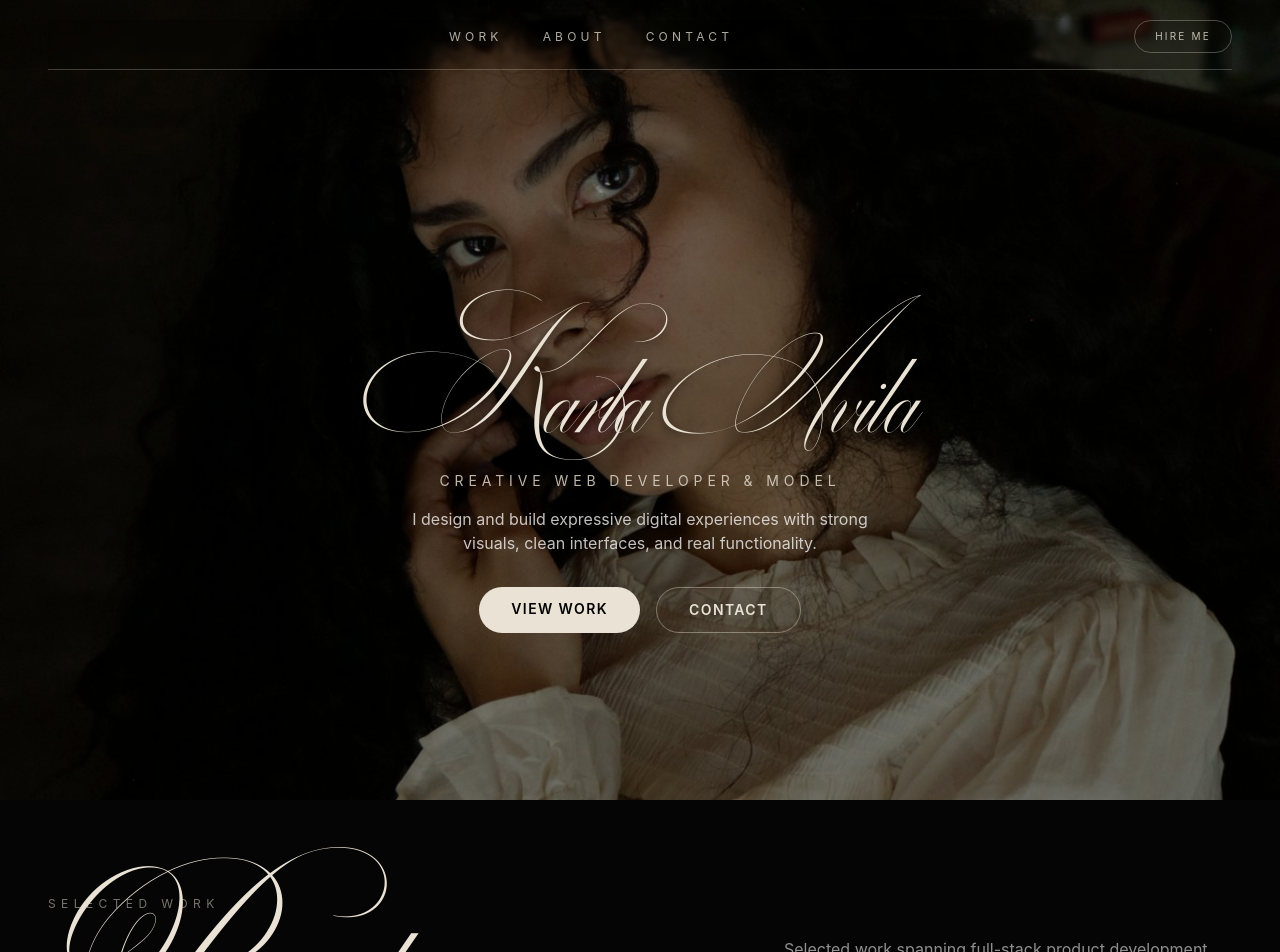
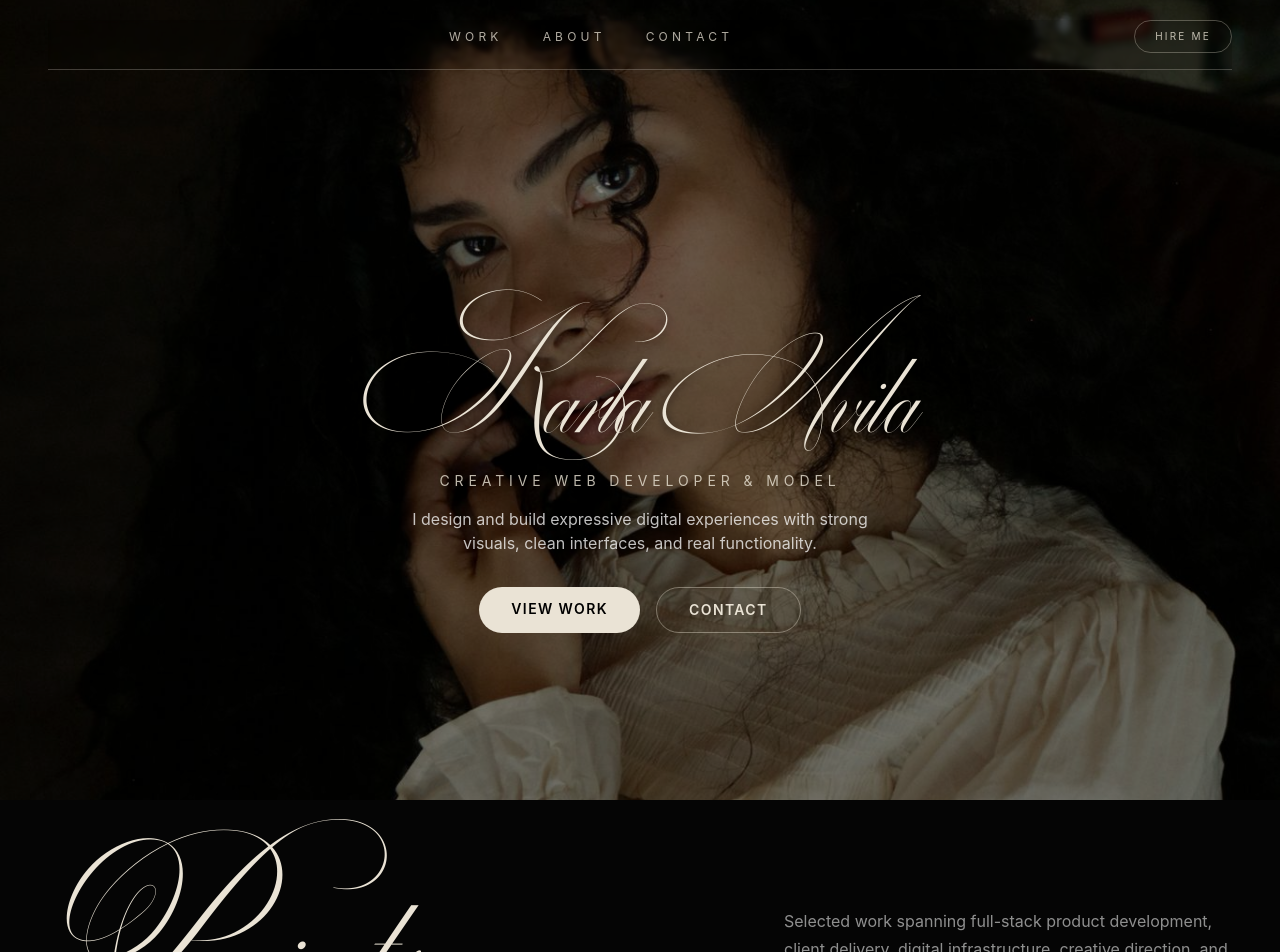
Before and after one commit to karlaleticiaavila/karla-portfolio, a React (Vite) app: page / in a window 1280 px wide. Shown: the top 952 px of the page. Built offline with nearby package versions, Linux system fonts and the light colour scheme.

Commit message:
Add full project portfolio lineup overlay adjustmens fixing tittle projects remove text

```diff
--- a/src/components/Projects.tsx
+++ b/src/components/Projects.tsx
@@ -198,9 +198,6 @@ export default function Projects() {
       <div className="mx-auto max-w-7xl">
         <div className="mb-12 flex flex-col gap-4 md:mb-16 md:flex-row md:items-end md:justify-between md:gap-6">
           <div>
-            <p className="mb-3 text-xs uppercase tracking-[0.45em] text-[#eae3d5]/50">
-              Selected Work
-            </p>
 
             <h2
              className="mt-2 text-[clamp(3.4rem,15vw,7rem)] leading-[0.72] md:mt-0 md:leading-[0.85]"
```
